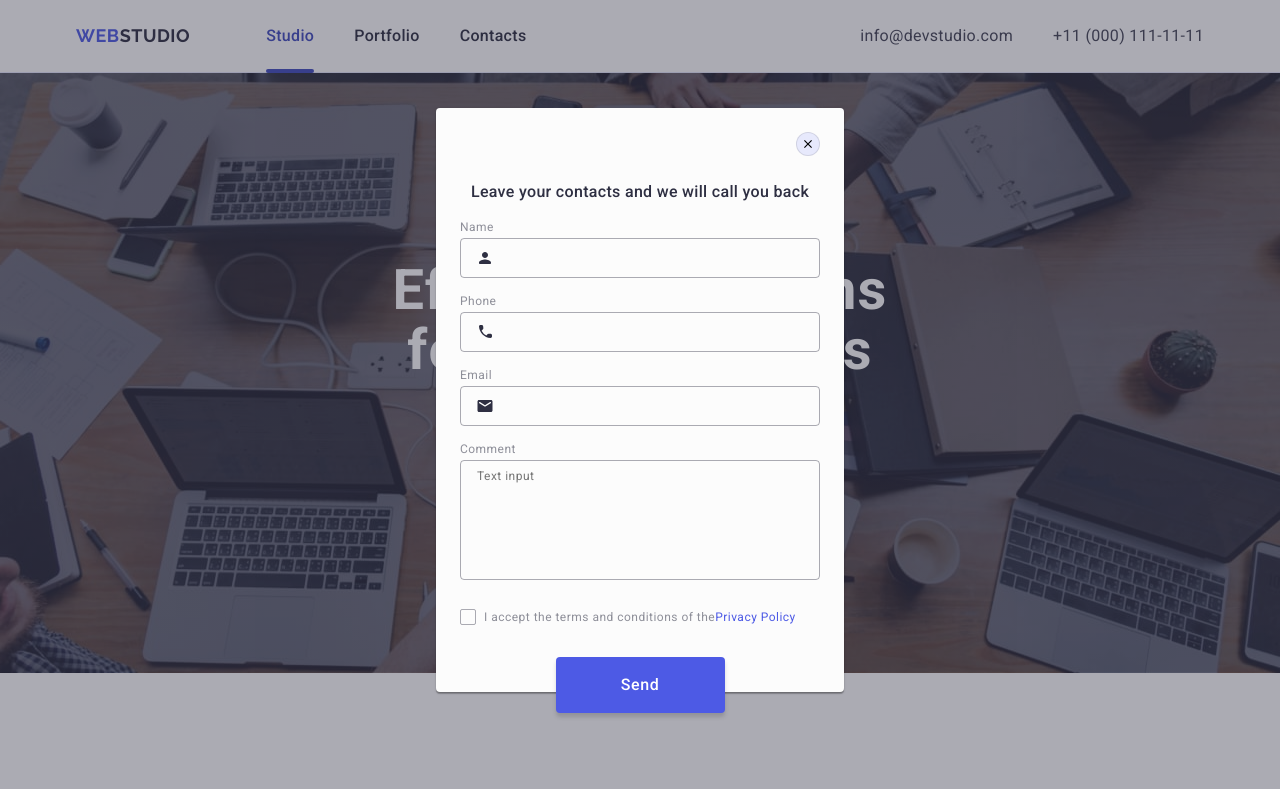
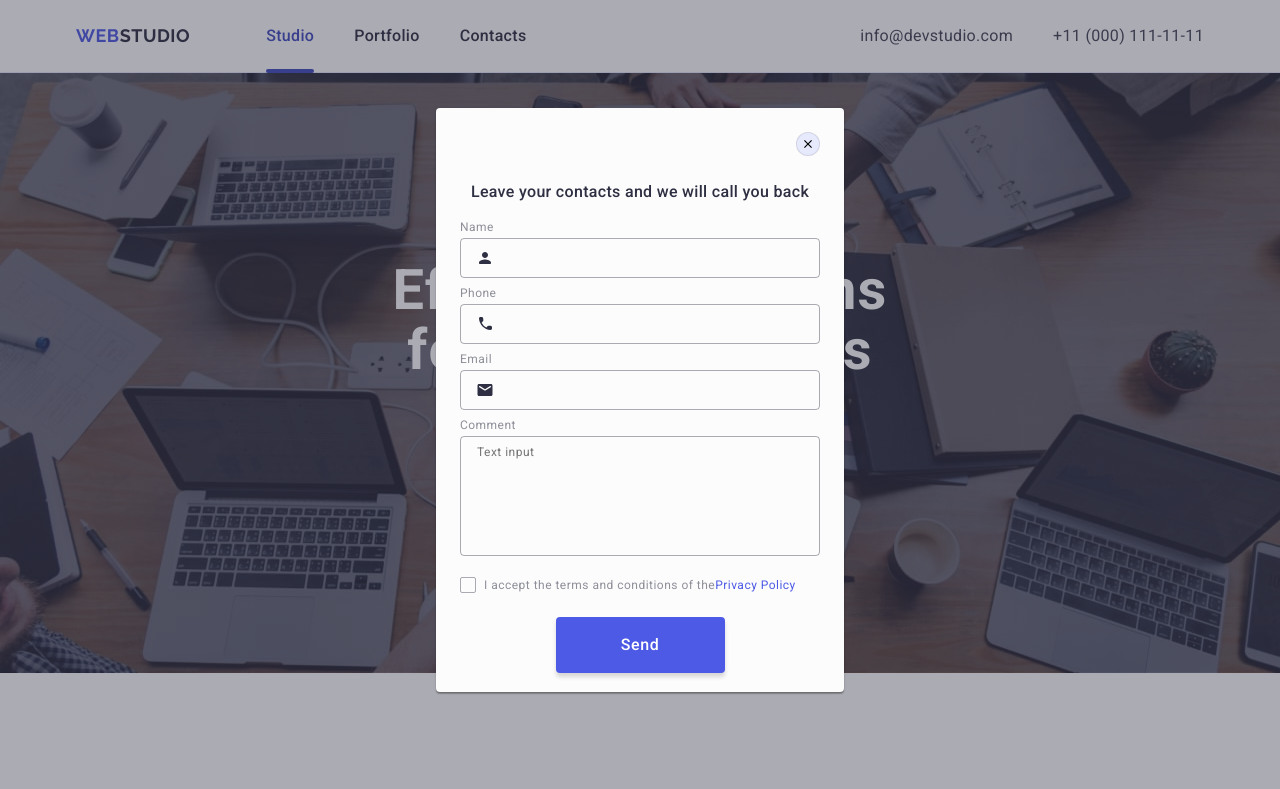
Before and after one commit to VladaVante/goit-markup-hw-05, a plain HTML site: page index.html in a window 1280 px wide. Shown: the top 789 px of the page. Drawn offline with nearby package versions, Linux system fonts and the light colour scheme.

Commit message:
add index file

```diff
--- a/css/styles.css
+++ b/css/styles.css
@@ -636,11 +636,6 @@ img {
 }
 
 .modal-form {
-   display: flex;
-   align-items: flex-start;
-   justify-content: flex-start;
-   flex-direction: column;
-   gap: 8px;
    border-radius: 4px;
    width: 360px;
    height: 336px;
```
